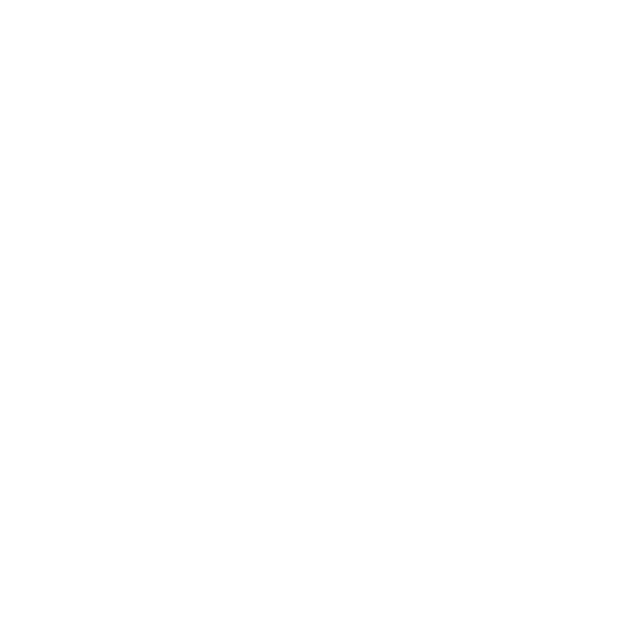
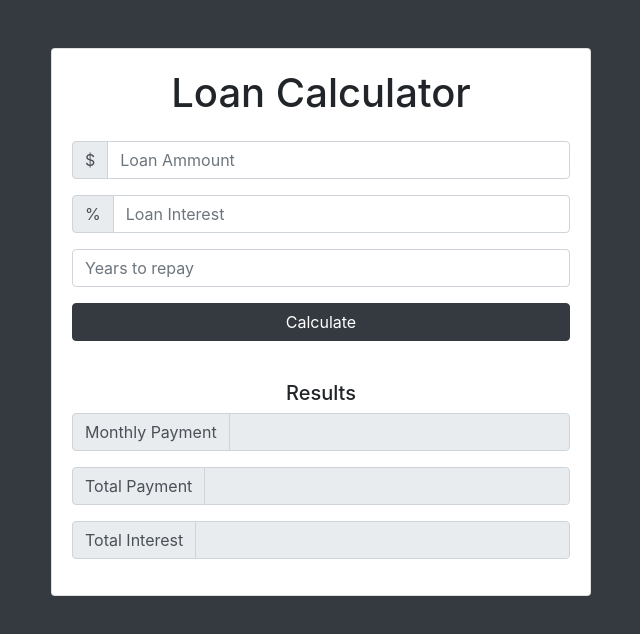
Before and after one commit to gabnev/loan_calculator, a plain HTML site: page index.html in a window 1280 px wide. Shown: the whole page, without its empty margins (319-959 px from the left). Drawn offline with nearby package versions, Linux system fonts and the light colour scheme.

Commit message:
design done

```diff
--- a/index.html
+++ b/index.html
@@ -1,11 +1,116 @@
 <!DOCTYPE html>
 <html lang="en">
+
 <head>
   <meta charset="UTF-8">
   <meta name="viewport" content="width=device-width, initial-scale=1.0">
+  <link rel="stylesheet" href="https://stackpath.bootstrapcdn.com/bootstrap/4.5.2/css/bootstrap.min.css"
+    integrity="sha384-JcKb8q3iqJ61gNV9KGb8thSsNjpSL0n8PARn9HuZOnIxN0hoP+VmmDGMN5t9UJ0Z" crossorigin="anonymous">
   <title>Loan Calculator</title>
 </head>
-<body>
 
+<body class="bg-dark">
+
+  <div class="container">
+    <div class="row">
+      <div class="col-md-6 mx-auto">
+        <div class="card card-body text-center mt-5">
+          <h1 class="heading display-5 pb-3">Loan Calculator</h1>
+          <form id="loan-form">
+            <!-- Loan Ammount -->
+            <div class="form-group">
+              <div class="input-group">
+                <div class="input-group-prepend">
+                  <span class="input-group-text">
+                    $
+                  </span>
+                </div>
+                <input type="number" class="form-control" id="ammount" placeholder="Loan Ammount">
+              </div>
+            </div>
+
+            <!-- Loan interest rate -->
+            <div class="form-group">
+              <div class="input-group">
+                <div class="input-group-prepend">
+                  <span class="input-group-text">
+                    %
+                  </span>
+                </div>
+                <input type="number" class="form-control" id="interest" placeholder="Loan Interest">
+              </div>
+            </div>
+
+            <!-- Years -->
+            <div class="form-group">
+              <div class="input-group">
+                <input type="number" class="form-control" id="years" placeholder="Years to repay">
+              </div>
+            </div>
+
+            <div class="form-group">
+              <input type="submit" value="Calculate" class="btn btn-dark btn-block">
+            </div>
+          </form>
+          <!-- LOADER HERE -->
+          <!-- <div id="loading">
+            <img src="img/loading.gif" alt="">
+          </div> -->
+          <!-- RESULTS -->
+          <div id="results" class="pt-4">
+            <h5>Results</h5>
+            <div class="form-group">
+              <div class="input-group">
+                <div class="input-group-prepend">
+                  <span class="input-group-text">
+                    Monthly Payment
+                  </span>
+                </div>
+                <input type="number" class="form-control" id="monthly-payment" disabled>
+              </div>
+            </div>
+
+            <div class="form-group">
+              <div class="input-group">
+                <div class="input-group-prepend">
+                  <span class="input-group-text">
+                    Total Payment
+                  </span>
+                </div>
+                <input type="number" class="form-control" id="total-payment" disabled>
+              </div>
+            </div>
+
+            <div class="form-group">
+              <div class="input-group">
+                <div class="input-group-prepend">
+                  <span class="input-group-text">
+                    Total Interest
+                  </span>
+                </div>
+                <input type="number" class="form-control" id="total-interest" disabled>
+              </div>
+            </div>
+          </div>
+        </div>
+      </div>
+    </div>
+  </div>
+
+
+
+
+
+  <script src="https://code.jquery.com/jquery-3.5.1.slim.min.js"
+    integrity="sha384-DfXdz2htPH0lsSSs5nCTpuj/zy4C+OGpamoFVy38MVBnE+IbbVYUew+OrCXaRkfj"
+    crossorigin="anonymous"></script>
+  <script src="https://cdn.jsdelivr.net/npm/popper.js@1.16.1/dist/umd/popper.min.js"
+    integrity="sha384-9/reFTGAW83EW2RDu2S0VKaIzap3H66lZH81PoYlFhbGU+6BZp6G7niu735Sk7lN"
+    crossorigin="anonymous"></script>
+  <script src="https://stackpath.bootstrapcdn.com/bootstrap/4.5.2/js/bootstrap.min.js"
+    integrity="sha384-B4gt1jrGC7Jh4AgTPSdUtOBvfO8shuf57BaghqFfPlYxofvL8/KUEfYiJOMMV+rV"
+    crossorigin="anonymous"></script>
+  <script src="app.js"></script>
 </body>
+
 </html>
```
Also changed, not shown: img/loading.gif (added).
